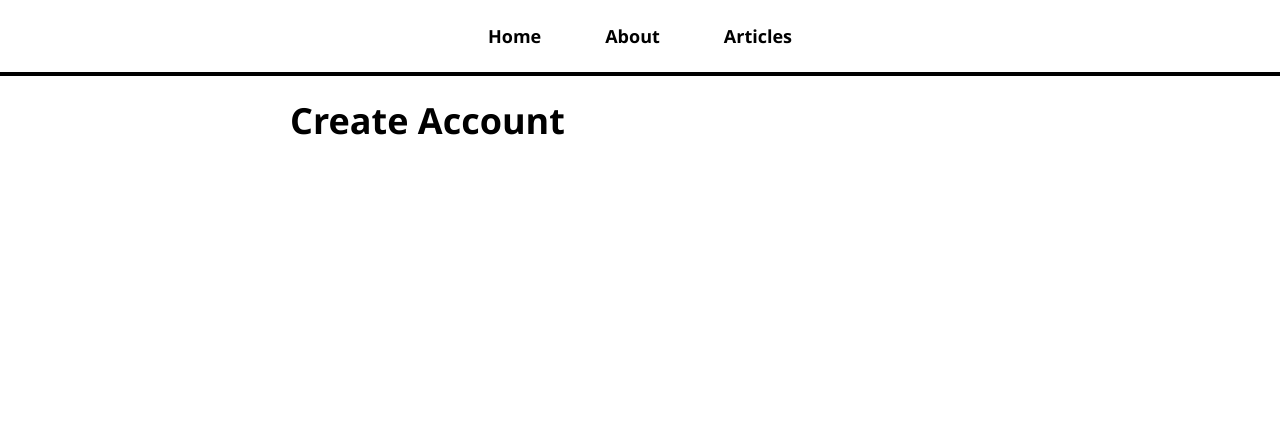
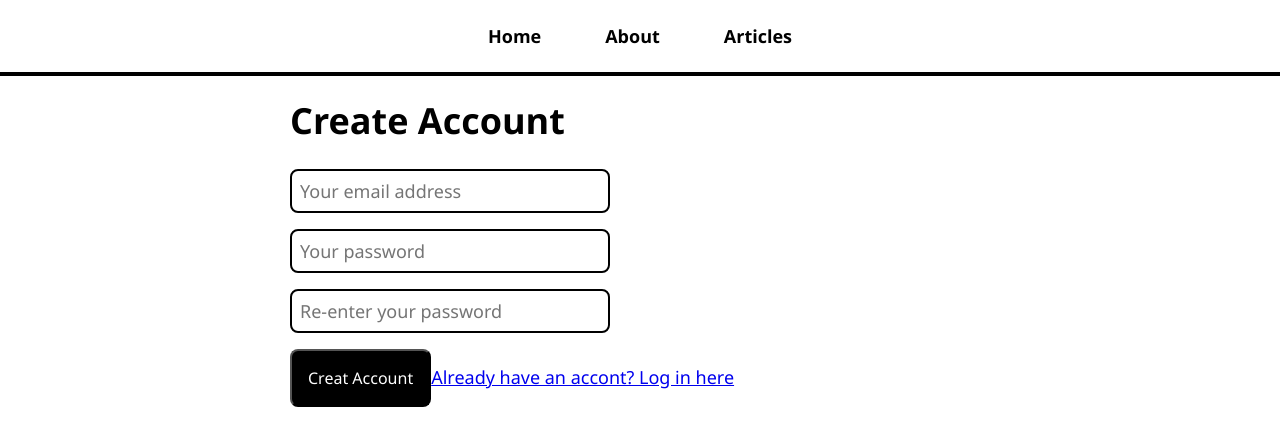
Before and after one commit to sherelynn-baguioso/react, a React (Create React App) app in the folder my-blog/: page /create-account in a window 1280 px wide. Shown: the top 446 px of the page. Built offline with nearby package versions, Linux system fonts and the light colour scheme.

Commit message:
Build a create account page

```diff
--- a/my-blog/src/pages/CreateAccountPage.js
+++ b/my-blog/src/pages/CreateAccountPage.js
@@ -1,5 +1,54 @@
+import { useState } from 'react'
+import { Link, useNavigate } from 'react-router-dom'
+import { getAuth, createUserWithEmailAndPassword } from 'firebase/auth'
+
 const CreateAccountPage = () => {
-  return <h1>Create Account</h1>
+  const [email, setEmail] = useState('')
+  const [password, setPassword] = useState('')
+  const [confirmPassword, setConfirmPassword] = useState('')
+  const [error, setError] = useState('')
+
+  const navigate = useNavigate()
+
+  const createAccount = async () => {
+    try {
+      if (password !== confirmPassword) {
+        setError('Password and confirm password do not match')
+        return
+      }
+
+      await createUserWithEmailAndPassword(getAuth(), email, password)
+      navigate('/articles')
+    } catch (e) {
+      setError(e.message)
+    }
+  }
+
+  return (
+    <>
+      <h1>Create Account</h1>
+      {error && <p className="error">{error}</p>}
+      <input
+        placeholder="Your email address"
+        value={email}
+        onChange={(e) => setEmail(e.target.value)}
+      />
+      <input
+        type="passowrd"
+        placeholder="Your password"
+        value={password}
+        onChange={(e) => setPassword(e.target.value)}
+      />
+      <input
+        type="passowrd"
+        placeholder="Re-enter your password"
+        value={confirmPassword}
+        onChange={(e) => setConfirmPassword(e.target.value)}
+      />
+      <button onClick={createAccount}>Creat Account</button>
+      <Link to="/login">Already have an accont? Log in here</Link>
+    </>
+  )
 }
 
 export default CreateAccountPage
```
